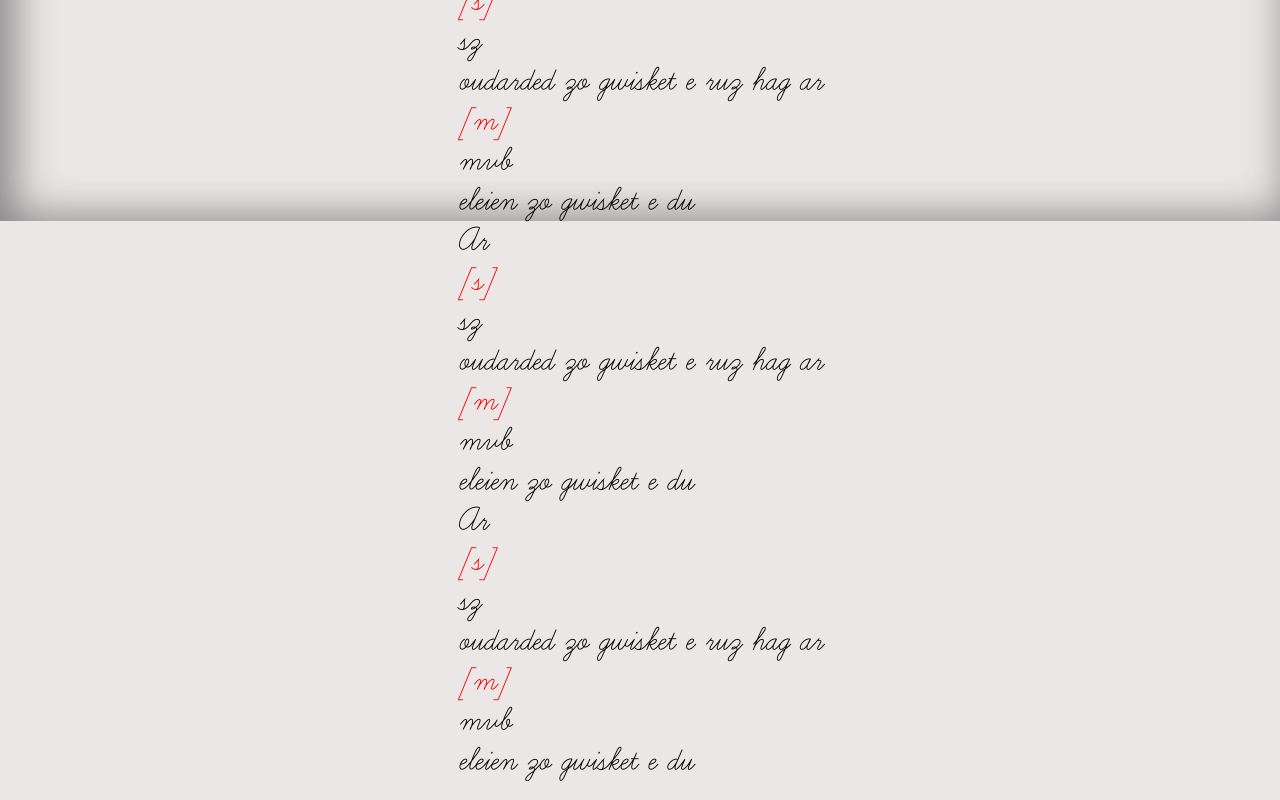
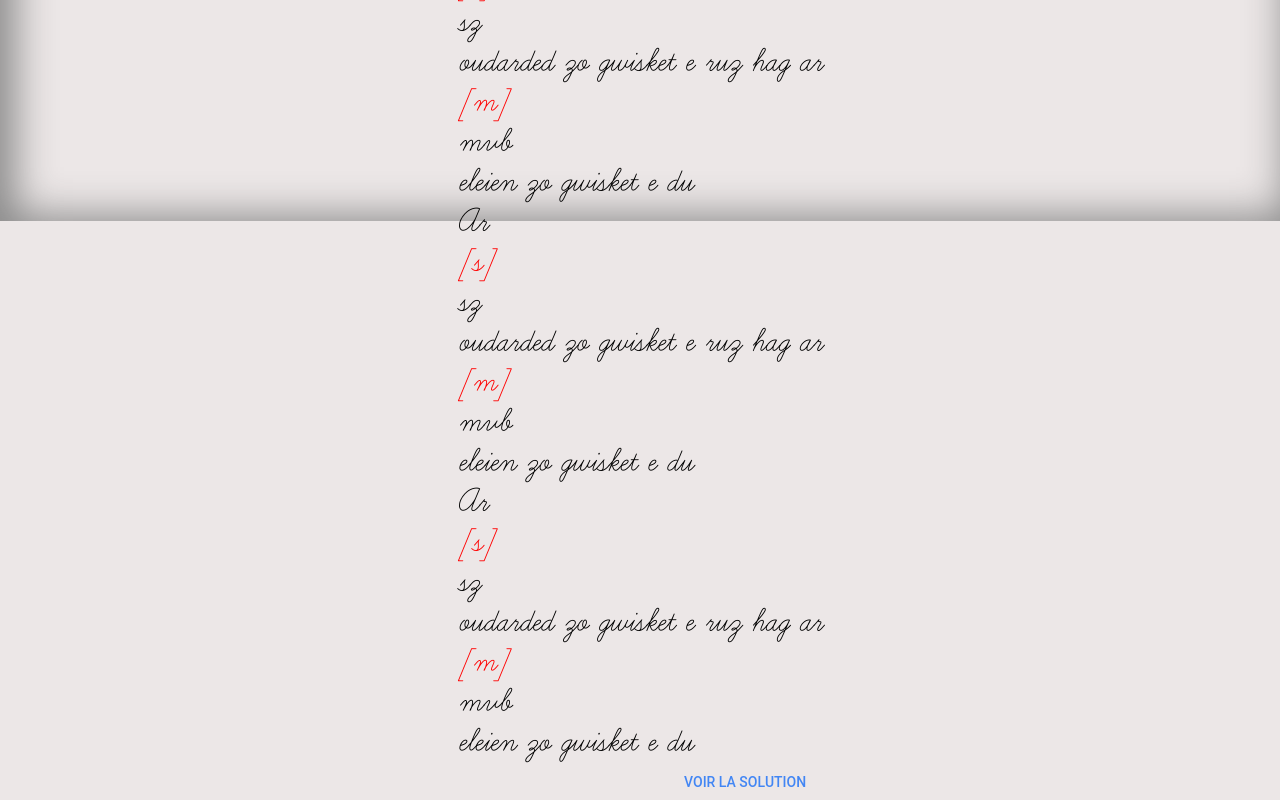
Before and after one commit to zerbino/Kemmadur2, a React app: page / in a window 1280 px wide. Shown: the part 579-1379 px from the top of the page. Built offline with nearby package versions, Linux system fonts and the light colour scheme; what react-tap-event-plugin would draw is missing.

Commit message:
- Added a flat check button - Added some style: * the correction has a blue background * "check" and "wrong" symbols have colors * underlined the instruction

```diff
--- a/package.json
+++ b/package.json
@@ -17,6 +17,7 @@
   "license": "MIT",
   "homepage": "https://github.com/alicoding/react-webpack-babel#readme",
   "dependencies": {
+    "material-ui": "^0.17.0",
     "node-sass": "^4.2.0",
     "react": "15.4.2",
     "react-dom": "15.4.2",
--- a/src/components/App.jsx
+++ b/src/components/App.jsx
@@ -9,8 +9,9 @@ import EXERCISE_LIST from '../data';
 const App = () => {
 	return (
 		<div>
-			<div className="consigne">Trouvez les bonnes mutations</div>
+			<div className="instruction-title">Trouvez les bonnes mutations</div>
 			<SentenceDisplayerList exerciseList={EXERCISE_LIST}/>
+			<CheckSolutionContainer/>
 		</div>
 	)
 };
--- a/src/components/CheckSolution.jsx
+++ b/src/components/CheckSolution.jsx
@@ -4,15 +4,28 @@
 import { checkSolution } from "../actions/actions";
 import { connect } from "react-redux";
 import React from "react";
+import FlatButton from 'material-ui/FlatButton';
 
-let CheckSolution = ({dispatch, disabled}) => {
+let CheckSolution = ({onCheckSolution, disabled}) => {
+
+	let checkSolution = (e) => {
+		e.preventDefault();
+		onCheckSolution();
+	};
+
+	let buttonStyle = {float: "right", height: "inherit"};
+
+	let labelStyle = {color: disabled ? "grey" : "rgb(66, 134, 244)"};
+
 	return (
-		<button
-			onClick={ ()=>{dispatch(checkSolution())} }
+		<FlatButton
+			style={buttonStyle}
+			onClick={ (e)=>{checkSolution(e)} }
 			disabled={disabled}
-		>
-			check solution
-		</button>
+			labelStyle={labelStyle}
+			label="Voir la solution"
+			primary={true}
+		/>
 	)
 };
 
--- a/src/components/Correction.jsx
+++ b/src/components/Correction.jsx
@@ -15,7 +15,7 @@ const Correction = ({show, rightAnswers, splittedCorrectedSentence, mutationInde
 				return <span key={index} className={solutionLetterClass}>{chunk}</span>
 			});
 			template = (
-				<div>
+				<div className="solution-band">
 					<span className="wrong-answer">X </span>
 					{correction}
 				</div>
--- a/src/components/SentenceDisplayerList.jsx
+++ b/src/components/SentenceDisplayerList.jsx
@@ -11,7 +11,7 @@ const SentenceDisplayerList = ({exerciseList}) => {
 			{
 				exerciseList.map((exercise) => {
 					return (
-						<div key={exercise.id}>
+						<div key={exercise.id} className="sentenceAndCorrection">
 							<SentenceDisplayerContainer exerciseId={exercise.id} exerciseList={exerciseList}/>
 							<CorrectionContainer exerciseId={exercise.id} exerciseList={exerciseList}/>
 						</div>
--- a/src/containers/CheckSolutionContainer.js
+++ b/src/containers/CheckSolutionContainer.js
@@ -3,15 +3,22 @@
  */
 import CheckSolution from "../components/CheckSolution";
 import { connect } from "react-redux";
-import { hasGivenAllSolutions } from "../library/stateManipulations";
+import { checkSolution } from "../actions/actions";
 
+// So far, not really usefull to have a container for this, BUT we know practically for sure that
+// we'll add some conditions to clicking the button.
 const mapStateToProps = (state, ownProps) => {
-	let EXERCISE_LIST = ownProps.exerciseList;
 	return {
-		disabled: !hasGivenAllSolutions(state, EXERCISE_LIST)
+		disabled: state.showAnswers
 	};
 };
 
-const CheckSolutionContainer = connect(mapStateToProps)(CheckSolution);
+const mapDispatchToProps = (dispatch) => {
+	return {
+		onCheckSolution: () => dispatch(checkSolution())
+	}
+};
+
+const CheckSolutionContainer = connect(mapStateToProps, mapDispatchToProps)(CheckSolution);
 
 export default CheckSolutionContainer;
--- a/src/reducers/mainReducer.js
+++ b/src/reducers/mainReducer.js
@@ -42,7 +42,7 @@ const kemmadurApp = (state = initialState, action) => {
 			return Object.assign({}, state, {proposals: newProposals});
 		}
 		case "CHECK_SOLUTION": {
-			return Object.assign({}, state, {checkSolution: true});
+			return Object.assign({}, state, {showAnswers: true});
 		}
 		case "SET_CURRENT_MUTATION":
 			return Object.assign({}, state, {
--- a/styles/index.scss
+++ b/styles/index.scss
@@ -80,8 +80,10 @@ body {
   background-color: #D3D3D3;
 }
 
-.consigne {
+.instruction-title {
   margin-bottom: 20px;
+  border-bottom: 1px solid black;
+  display: inline-block;
 }
 
 .sentenceDisplayerContainer {
@@ -131,3 +133,11 @@ body {
 .wrong-answer {
   color: red;
 }
+
+.sentenceAndCorrection {
+  margin-bottom: 30px;
+}
+
+.solution-band {
+  background-color: rgba(93, 183, 239, 0.1);
+}
```
